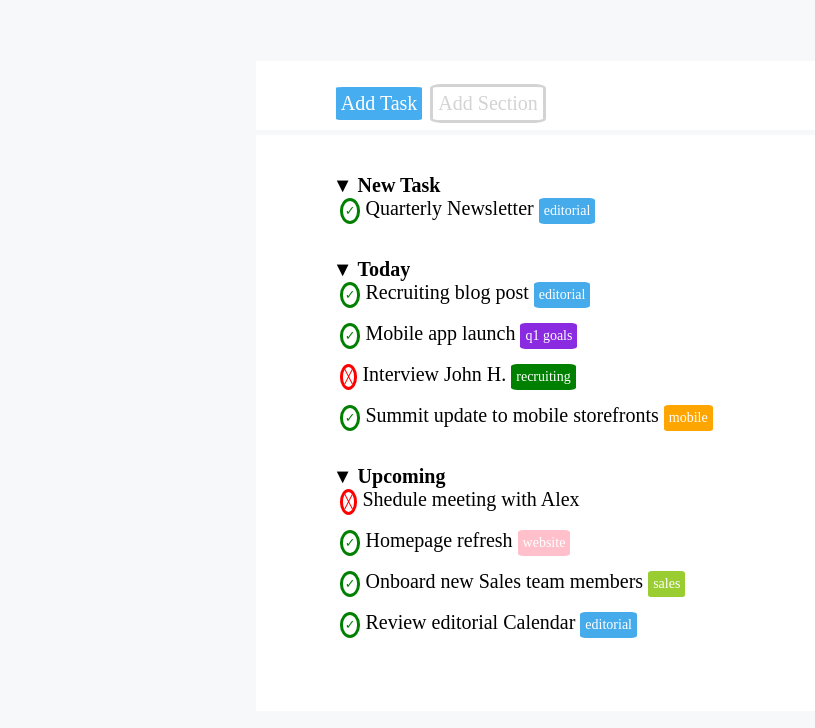
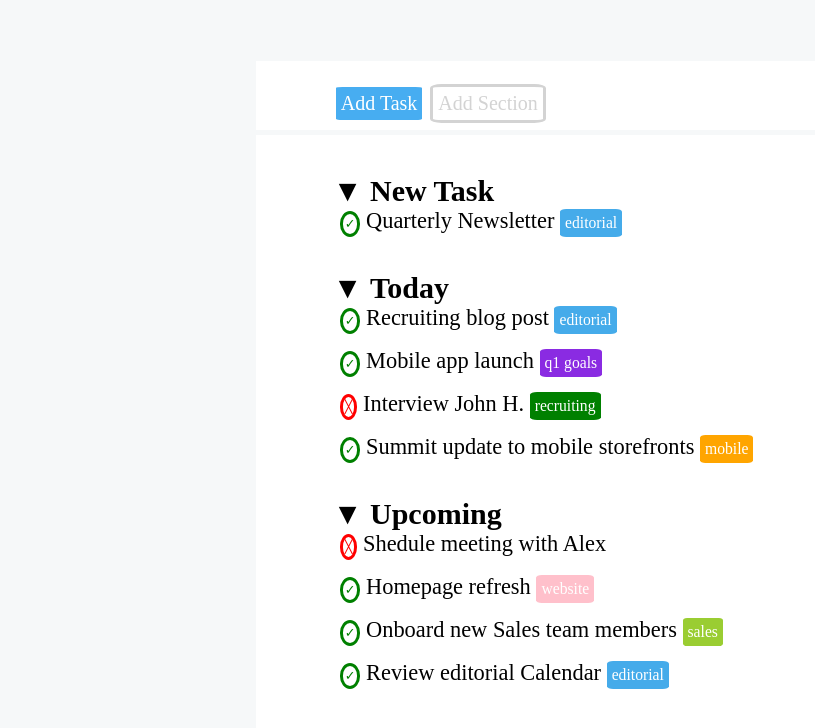
Before and after one commit to SaverioCascelli/html-css-toboolist, a plain HTML site: page index.html in a window 1280 px wide. Shown: the part 70-798 px from the top of the page, without its empty margins (0-815 px from the left). Drawn offline with Linux system fonts and the light colour scheme.

Commit message:
[fix] readability in style.css

```diff
--- a/css/style.css
+++ b/css/style.css
@@ -9,6 +9,11 @@ header{
     margin-bottom: 5%;
     color: black;
     font-size: 50px;
+}
+
+#logo{
+    width:5%;
+    vertical-align:middle;
 }
 
 
@@ -38,8 +43,27 @@ main .inner-layout{
 
 }
 
-.added-section{
+
+nav .inner-layout .add{
+    display: inline-block;
+    border-radius: 10%;
+    border: solid;
+    padding: 5px 5px;
+}
+
+nav .inner-layout .task{
+    background-color:rgb(71, 173, 241) ;
+    color: white;
+}
+
+nav .inner-layout .sectio{
+    background-color: white;
+    color: lightgray
+}
+
+main .inner-layout .added-section{
     margin-bottom: 5%;
+    font-size: 1.5em;
 }
 
 main .inner-layout
@@ -49,18 +73,19 @@ main .inner-layout
     vertical-align: center;
 }
 
-.checked::before{
+main .inner-layout .added-section .checked::before{
     content: '\2713';
     font-size: 0.8rem;
     color:green
 }
 
-.cross::before{
+main .inner-layout .added-section .cross::before{
     content: '\2573';
     font-size: 0.8rem;
     color: red;
 }
 
+main .inner-layout .added-section
 .checked::before , .cross::before{
     border:solid;
     padding: 2px;
@@ -68,12 +93,15 @@ main .inner-layout
     display: inline-block;
 }
 
+main .inner-layout .added-section
 .added-task{
     margin-bottom:2%;
     margin-left:1%;
+    font-size: 1.4rem;
 
 }
 
+main .inner-layout .added-section .added-task
 .task-area{
     border-radius: 10%;
     padding: 5px 5px;
@@ -83,72 +111,62 @@ main .inner-layout
 
 }
 
+main .inner-layout .added-section .added-task
 .editorial{
     background-color:rgb(69, 171, 234);
 }
 
+main .inner-layout .added-section .added-task
 .editorial::after{
     content: "editorial";
 }
 
+main .inner-layout .added-section .added-task
 .q1goals{
     background-color: blueviolet;
 }
 
+main .inner-layout .added-section .added-task
 .q1goals::after{
     content: "q1 goals"
 }
 
+main .inner-layout .added-section .added-task
 .recruiting{
     background-color: green;
 }
 
+main .inner-layout .added-section .added-task
 .recruiting::after{
     content: "recruiting";
 }
 
+main .inner-layout .added-section .added-task
 .mobile{
     background-color: orange;
 }
 
+main .inner-layout .added-section .added-task
 .mobile::after{
     content: "mobile";
 }
 
+main .inner-layout .added-section .added-task
 .website{
     background-color: pink;
 }
 
+main .inner-layout .added-section .added-task
 .website::after{
     content: "website";
 }
 
+main .inner-layout .added-section .added-task
 .sales{
     background-color: yellowgreen;
 }
 
+main .inner-layout .added-section .added-task
 .sales::after{
     content: "sales";
 }
-
-.add{
-    display: inline-block;
-    border-radius: 10%;
-    border: solid;
-    padding: 5px 5px;
-}
-
-.task{
-    background-color:rgb(71, 173, 241) ;
-    color: white;
-}
-
-.sectio{
-    background-color: white;
-    color: lightgray
-}
-
-#logo{
-    width:5%;
-    vertical-align:middle;
-}
```
